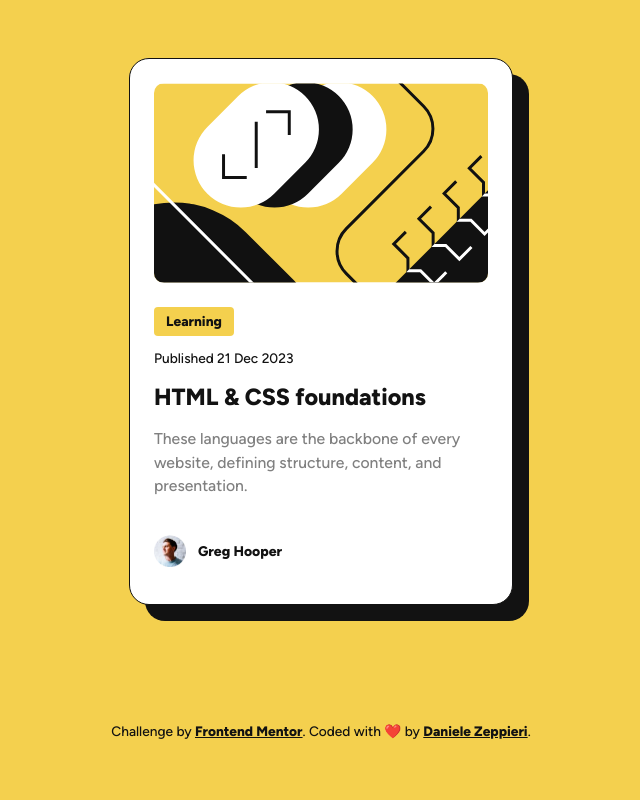
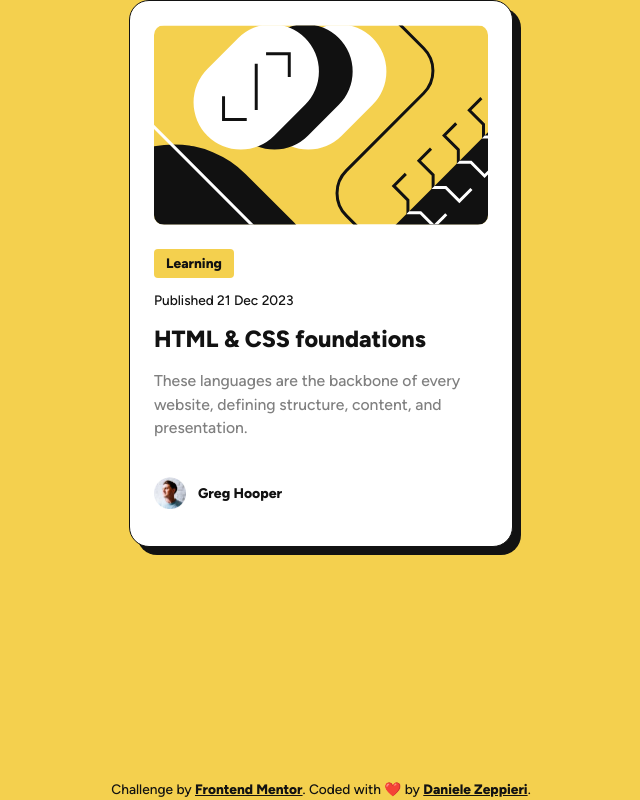
Before and after one commit to dedo-dev/blog-preview-card, a plain HTML site: page index.html in a window 1280 px wide. Shown: the whole page, without its empty margins (319-959 px from the left). Drawn offline with Linux system fonts and the light colour scheme.

Commit message:
still on try to fix the elment in the center

```diff
--- a/index.css
+++ b/index.css
@@ -82,10 +82,11 @@ body {
     color: var(--clr-bodyText);
 
     /* Centering content for the Challenge */
+    min-height: 100vh;
     display: flex;
     flex-direction: column;
-    justify-content: space-around;
     align-items: center;
+    justify-content: center;
 }
 
 a {
@@ -103,12 +104,11 @@ a {
     border: 1px solid var(--clr-border);
     border-radius: 20px;
     box-shadow: 8px 8px var(--clr-shadow);
+    transition: all .35s ease;
 }
 
-@media (width >= 37.5em) {
-    .card {
-        box-shadow: 16px 16px var(--clr-shadow);
-    }
+.card:hover {
+    box-shadow: 16px 16px var(--clr-shadow);
 }
 
 .card__img {
@@ -169,6 +169,8 @@ a {
 .attribution {
     font-size: var(--fs-attribution);
     color: var(--primitive-black);
+    margin-block-start: auto;
+    text-align: center;
 }
 
 .attribution a {
```
